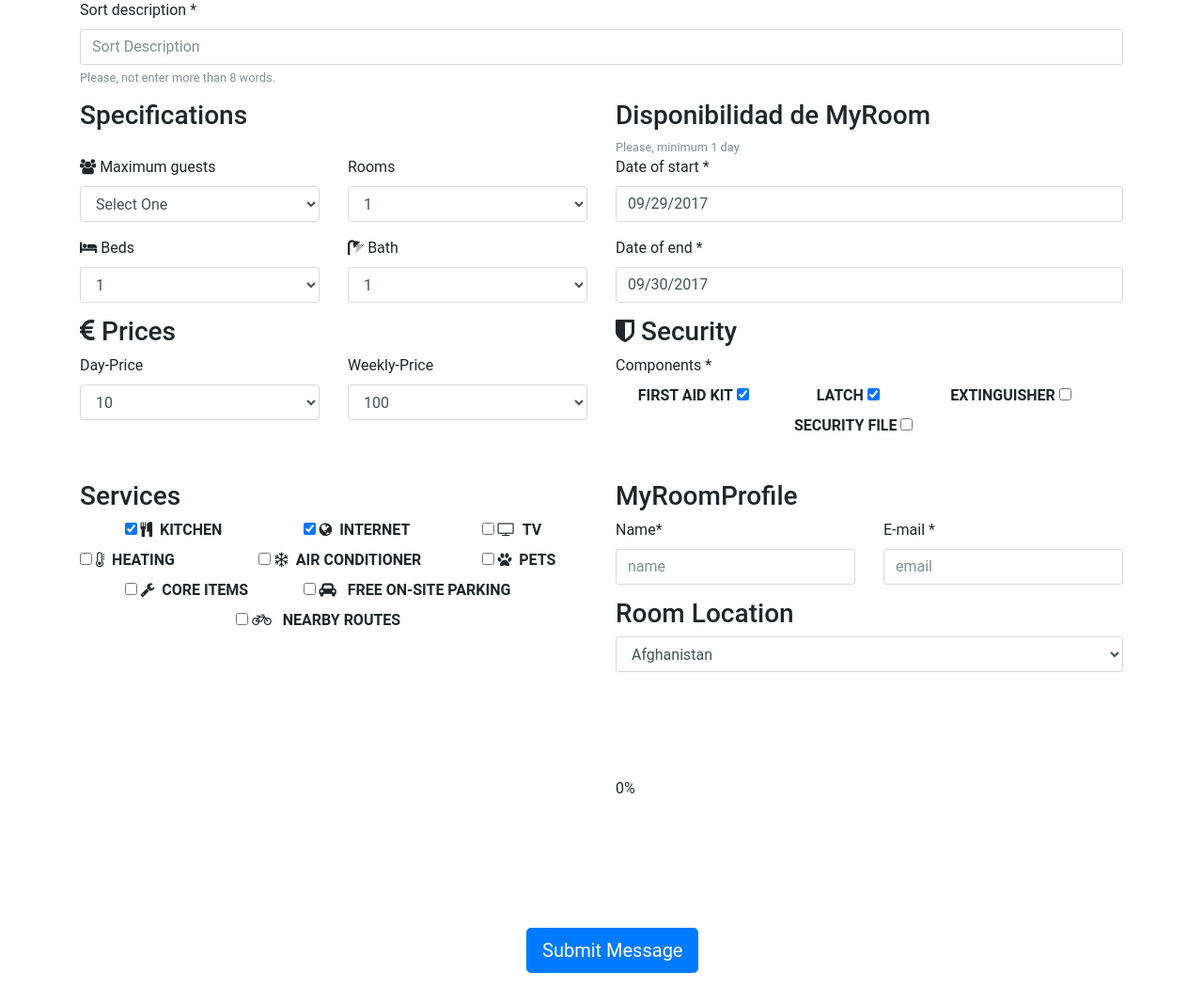
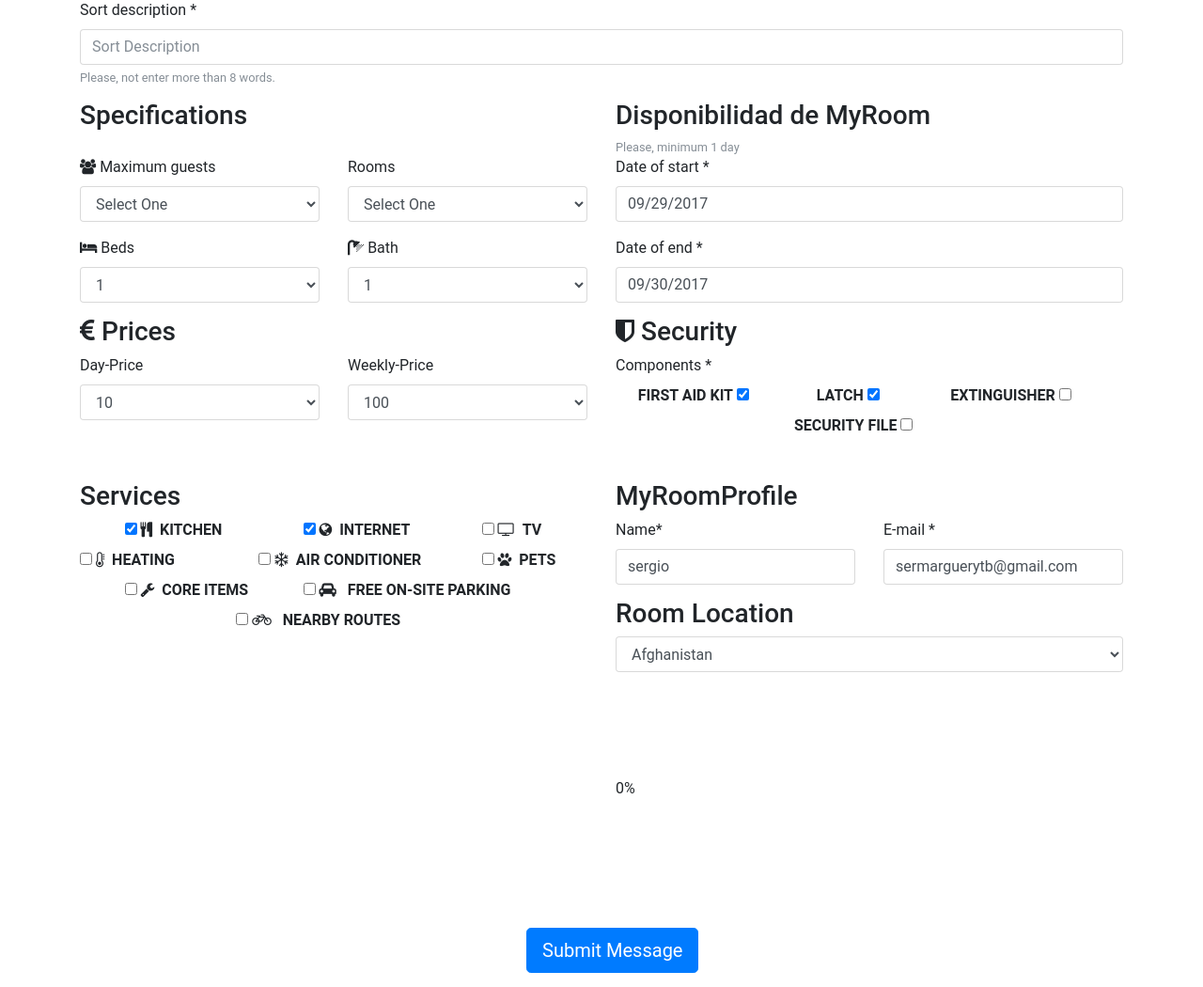
Before and after one commit to Sermartguer/Server-Project, a PHP site: page /index.php?module=rooms&view=create_rooms in a window 1280 px wide. Shown: the part 138-1188 px from the top of the page at 94% size. Run offline with PHP 8.4, Linux system fonts and the light colour scheme; some libraries are stand-ins or nearby versions.

Commit message:
Revert "Revert "a""
This reverts commit 8aabd9a78ae155e35e835f6401b9d3791bbd6d7f.

```diff
--- a/modules/rooms/utils/functions_rooms.inc.php
+++ b/modules/rooms/utils/functions_rooms.inc.php
@@ -106,7 +106,7 @@ function validate_user($value) {
     if ($resultado != null && $resultado) {
 
 
-        if (!$resultado['sdesc']) {
+        if ($resultado['sdesc']) {
             $error['sdesc'] = 'Name must be 2 to 20 letters';
             $valido = false;
         }
--- a/modules/rooms/view/create_rooms.php
+++ b/modules/rooms/view/create_rooms.php
@@ -67,7 +67,7 @@
                             <i class="" src="../../../view/img/open-exit-door.svg" aria-hidden="true"></i>
                             <label for="exampleFormControlSelect1">Rooms</label>
                             <select class="form-control" id="numbrooms" name="numbrooms">
-                                <!--<option value="Select One">Select One</option>-->
+                                <option value="Select One">Select One</option>
                                 <option value="1">1</option>
                                 <option value="2">2</option>
                                 <option value="3">3</option>
@@ -75,11 +75,7 @@
                                 <option value="5">5</option>
                                 <option value="6">6</option>
                             </select>
-                            <div id="numbrooms"><?php
-                                if (isset($error['numbrooms'])) {
-                                    print ("<BR><span style='color: #ff0000'>" . "* " . $error['numbrooms'] . "</span><br/>");
-                                }
-                            ?></div>
+                            <div id="numbrooms"></div>
                         </div>
                     </div>
                     <div class="col-12 col-sm-12 col-md-6 col-lg-6 col-xl-6">
@@ -325,11 +321,7 @@
                                     <div class="col-12 col-sm-12 col-md-6 col-lg-6 col-xl-6">
                                         <div class="form-group">
                                         <label>Name*</label>
-                                        <input type="text" name="name" id="name" placeholder="name" class="form-control" value="<?php
-                                            if (!isset($error['name'])) {
-                                                echo $_POST ? $_POST['name'] : "";
-                                            }
-                                            ?>" >
+                                        <input type="text" name="name" id="name" placeholder="name" class="form-control" value="sergio" >
                                             <div id="e_name"><?php
                                                 if (isset($error['name'])) {
                                                     print("<BR><span style='color: #ff0000'>" . "* " . $error['name'] . "</span><br/>");
@@ -341,11 +333,7 @@
                                     <div class="col-12 col-sm-12 col-md-6 col-lg-6 col-xl-6">
                                         <div class="form-group">
                                         <label>E-mail *</label>
-                                        <input type="email" id="email" name="email" placeholder="email" class="form-control"  value="<?php
-                                            if (!isset($error['email'])) {
-                                                echo $_POST ? $_POST['email'] : "";
-                                            }
-                                            ?>">
+                                        <input type="email" id="email" name="email" placeholder="email" class="form-control"  value="sermarguerytb@gmail.com">
                                                                     <div id="e_email"><?php
                                             if (isset($error['email'])) {
                                                 print("<BR><span style='color: #ff0000'>" . "* " . $error['email'] . "</span><br/>");
--- a/modules/rooms/view/js/rooms.js
+++ b/modules/rooms/view/js/rooms.js
@@ -295,15 +295,17 @@ function validate_rooms(){
 
     $(".error").remove();
         //Short Description
-       /* if ($("#sdesc").val() == "" || $("#sdesc").val() == "Introduce short description") {
+
+        //Desctivar para testeo en php
+       if ($("#sdesc").val() == "" || $("#sdesc").val() == "Introduce short description") {
             $("#sdesc").focus().after("<span class='error' style='color: #ff0000'>Introduce a short description, please</span>");
             return false;
         } else if (!string_reg.test($("#sdesc").val())) {
             $("#sdesc").focus().after("<span class='error' style='color: #ff0000'>Name must be 2 to 30 letters</span>");
             return false;
-        }*/
+        }
         //Date Start
-        if ($("#date_start").val() == "" || $("#date_start").val() == "Introduce date of birth") {
+        else if ($("#date_start").val() == "" || $("#date_start").val() == "Introduce date of birth") {
             $("#date_start").focus().after("<span class='error' style='color: #ff0000'>Introduce date of birth</span>");
             return false;
         } else if (!date_reg.test($("#date_start").val())) {
@@ -367,11 +369,13 @@ function validate_rooms(){
             //console.log(xhr.responseText);
             //console.log(xhr.responseJSON);
 
-        if (xhr.responseJSON.error.sdesc)
-                $("#sdesc").focus().after("<span  class='error1' style='color:red;'>" + xhr.responseJSON.error.sdesc + "</span>");
+
 
         if (xhr.responseJSON.error.maxguest)
                 $("#maxguest").focus().after("<span  class='error1' style='color:red;'>" + xhr.responseJSON.error.maxguest + "</span>");
+
+        if (xhr.responseJSON.error.numbrooms)
+                $("#numbrooms").focus().after("<span  class='error1' style='color:red;'>" + xhr.responseJSON.error.numbrooms + "</span>");
 
         });
 
```
